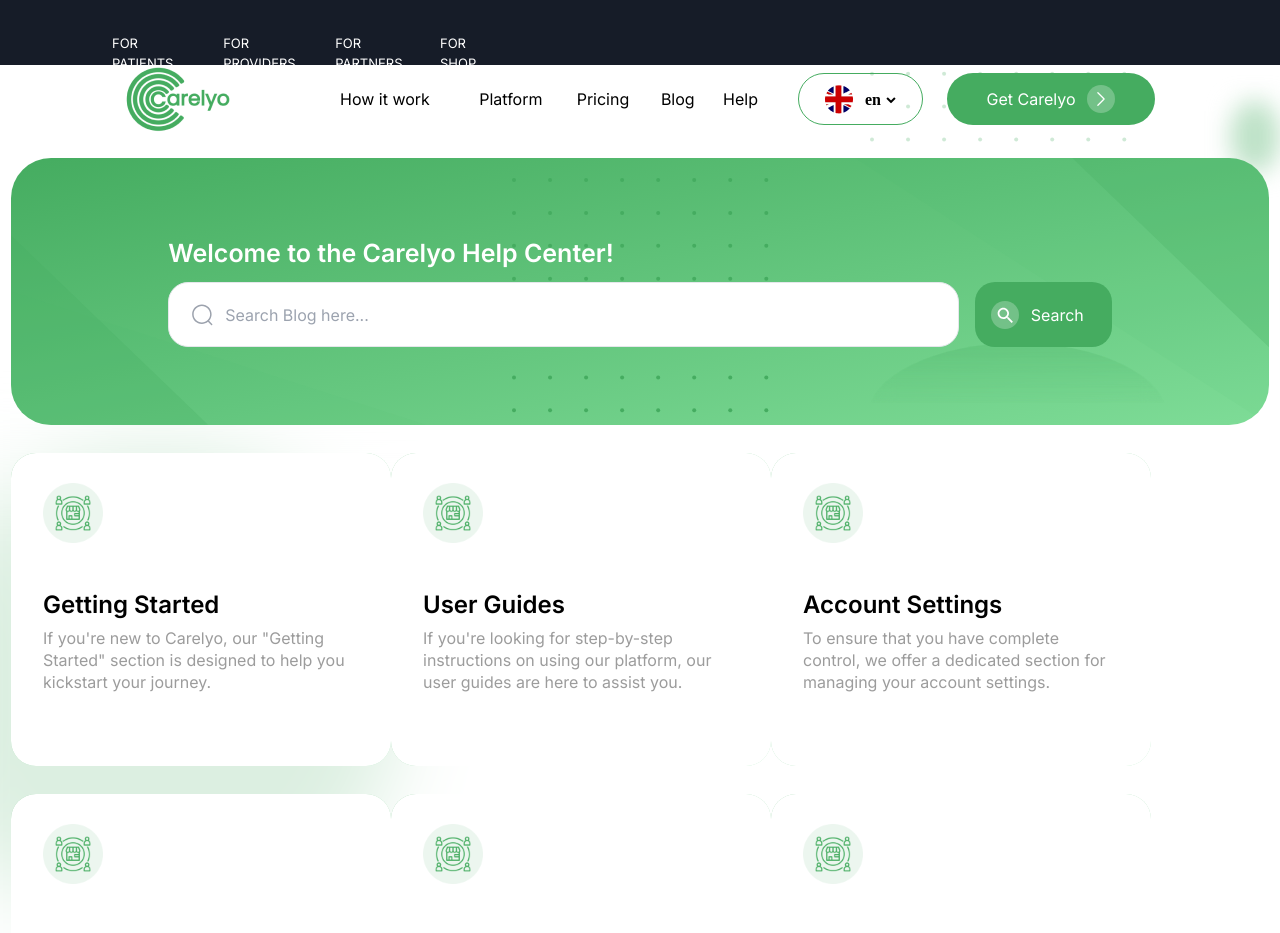
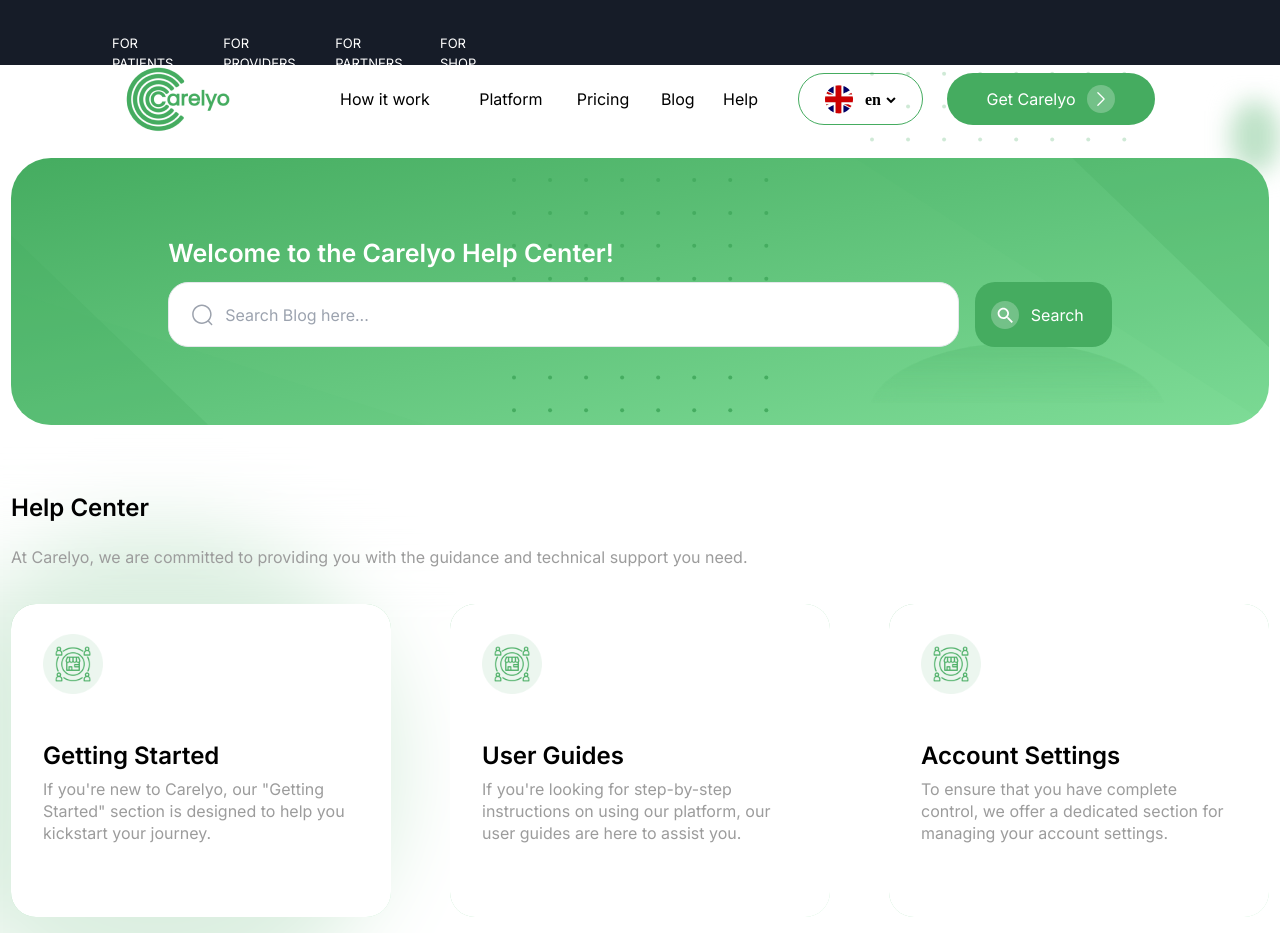
Before and after one commit to meeruu8282/next-mongodb-clerk, a Next.js app: page /providers/help in a window 1280 px wide. Shown: the top 933 px of the page. Built offline with nearby package versions, Linux system fonts and the light colour scheme.

Commit message:
help center component complete

```diff
--- a/src/app/(pages)/providers/Components/helpCenter.tsx
+++ b/src/app/(pages)/providers/Components/helpCenter.tsx
@@ -2,7 +2,11 @@ import HelpCard from "./helpCard";
 
 export default function () {
     return (
-        <div className="relative flex w-[1258px] flex-wrap">
+        <div className="relative flex w-[1258px] flex-wrap justify-between">
+            <div className="w-full mt-12 mb-2">
+                <h1 className="text-[Poppins] text-[24px] leading-[29px] tracking-[0em] left-0 font-semibold mt-5">Help Center</h1>
+                <p className="h-[22px] text-[Poppins] text-[16px] leading-[22px] tracking-[0em] left-0 text-[#9C9C9C] mt-6">At Carelyo, we are committed to providing you with the guidance and technical support you need.</p>
+            </div>
             <HelpCard
                 icon={"/helpCardImg.png"}
                 header={"Getting Started"}
--- a/src/app/(pages)/providers/help/page.tsx
+++ b/src/app/(pages)/providers/help/page.tsx
@@ -9,7 +9,7 @@ export default function Help() {
       <BlurBackGroundDesign/>
       <SearchBar/>
       <HelpCenter/>
-     <SuperCharge className="m-0"/>
+     <SuperCharge/>
     </div>
   );
 }
```
